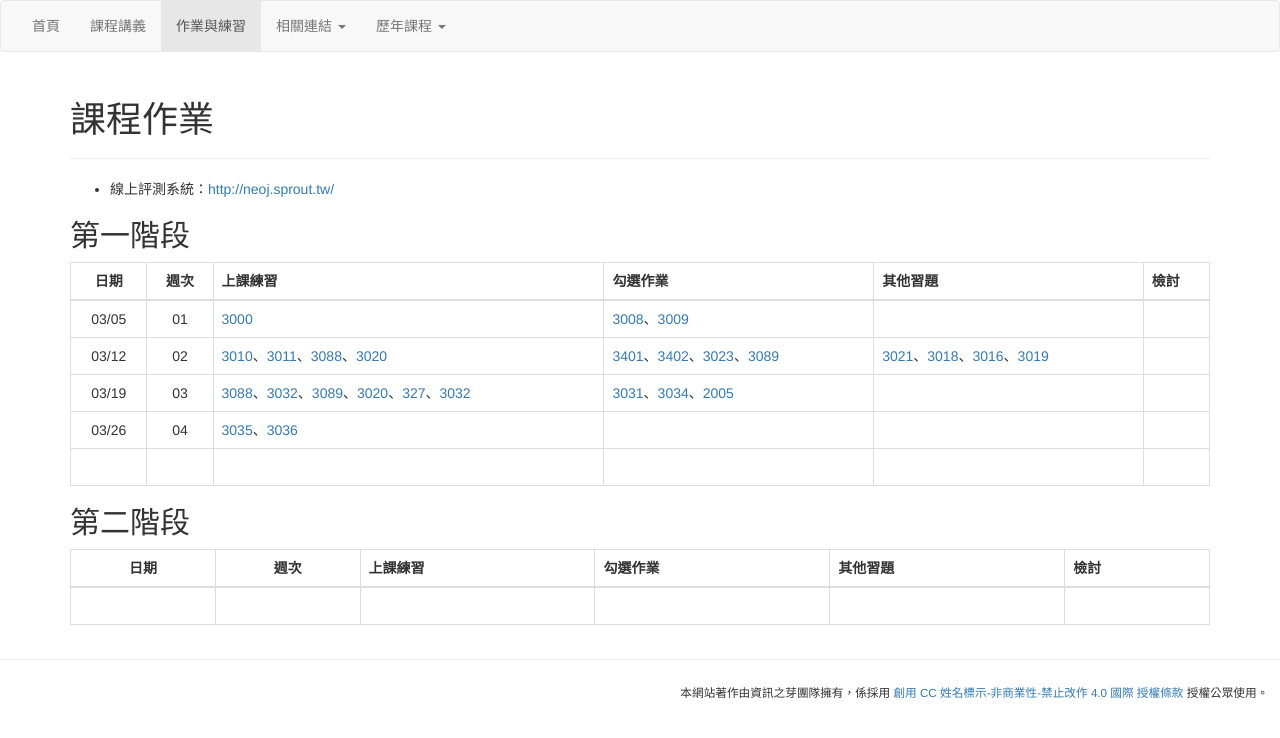
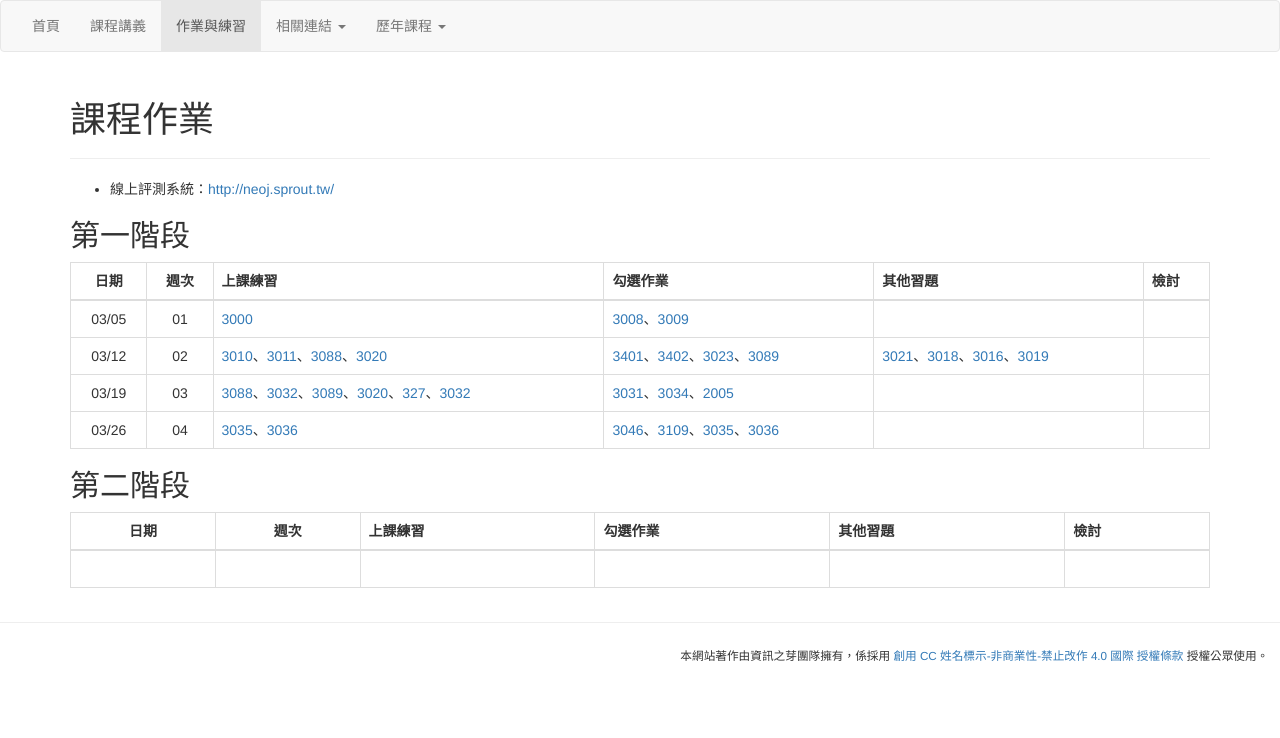
Before and after one commit to tw-csie-sprout/py2023, a Jekyll site: the page built from homework.md, in a window 1280 px wide. Shown: the top 738 px of the page. Built offline with Jekyll 4.4.1, drawn with Linux system fonts in a browser that asks for light colours.

Commit message:
Add Week 4 Homework

```diff
--- a/homework.md
+++ b/homework.md
@@ -2,6 +2,7 @@
 layout: default
 title: "課程作業"
 ---
+
 # 課程作業
 
 * 線上評測系統：<http://neoj.sprout.tw/>
@@ -14,8 +15,7 @@ title: "課程作業"
 | 03/05 | 01 | [3000](https://neoj.sprout.tw/problem/3000/) | [3008](https://neoj.sprout.tw/problem/3008/)、[3009](https://neoj.sprout.tw/problem/3009/) |  |  |
 | 03/12 | 02 | [3010](https://neoj.sprout.tw/problem/3010/)、[3011](https://neoj.sprout.tw/problem/3011/)、[3088](https://neoj.sprout.tw/problem/3088/)、[3020](https://neoj.sprout.tw/problem/3020/) | [3401](https://neoj.sprout.tw/problem/3401/)、[3402](https://neoj.sprout.tw/problem/3402/)、[3023](https://neoj.sprout.tw/problem/3023/)、[3089](https://neoj.sprout.tw/problem/3089/) | [3021](https://neoj.sprout.tw/problem/3021/)、[3018](https://neoj.sprout.tw/problem/3018/)、[3016](https://neoj.sprout.tw/problem/3016/)、[3019](https://neoj.sprout.tw/problem/3019/) |  |
 | 03/19 | 03 | [3088](https://neoj.sprout.tw/problem/3088/)、[3032](https://neoj.sprout.tw/problem/3032/)、[3089](https://neoj.sprout.tw/problem/3089/)、[3020](https://neoj.sprout.tw/problem/3020/)、[327](https://neoj.sprout.tw/problem/327/)、[3032](https://neoj.sprout.tw/problem/3032/) | [3031](https://neoj.sprout.tw/problem/3031/)、[3034](https://neoj.sprout.tw/problem/3034/)、[2005](https://neoj.sprout.tw/problem/2005/) |  |  |
-| 03/26 | 04 | [3035](https://neoj.sprout.tw/problem/3035)、[3036](https://neoj.sprout.tw/problem/3036)
- | |  |  |
+| 03/26 | 04 | [3035](https://neoj.sprout.tw/problem/3035)、[3036](https://neoj.sprout.tw/problem/3036) | [3046](https://neoj.sprout.tw/problem/3046)、[3109](https://neoj.sprout.tw/problem/3109)、[3035](https://neoj.sprout.tw/problem/3035)、[3036](https://neoj.sprout.tw/problem/3036) |  |  |
 
 ## 第二階段
 
```
Also changed, not shown: slides.md (+1 -1 lines).
